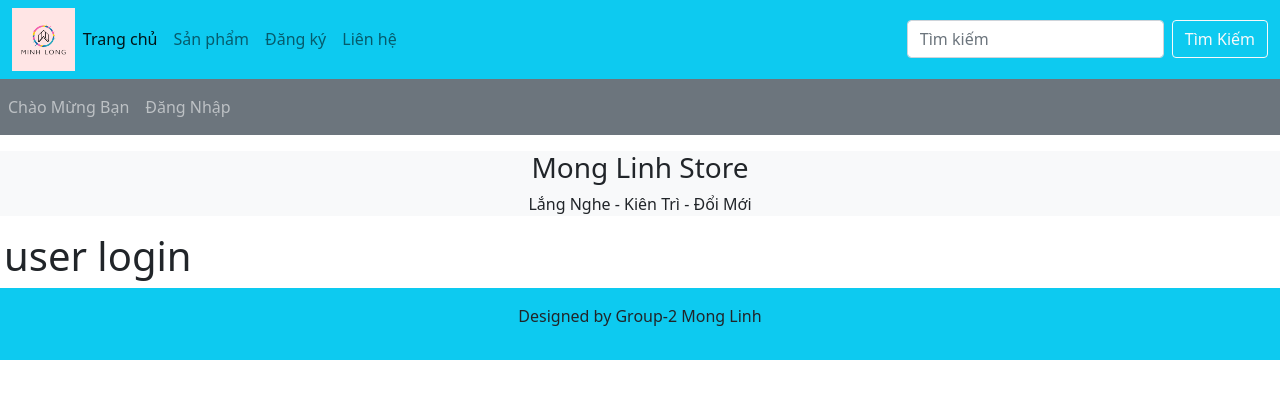
After one commit to iamnubie/ecommerce-web, a PHP site: page /checkout.php in a window 1280 px wide. The commit adds this page. Shown: the top 399 px of the page. Run offline with PHP 8.4, Linux system fonts and the light colour scheme.

Commit message:
hoan thien tinh nang thanh toan

```diff
--- /dev/null
+++ b/checkout.php
@@ -0,0 +1,110 @@
+<!-- connect file -->
+<?php
+include('includes/connect.php');
+?>
+
+<!DOCTYPE html>
+<html lang="en">
+<head>
+    <meta charset="UTF-8">
+    <meta name="viewport" content="width=device-width, initial-scale=1.0">
+    <title>Trang Thanh Toán.</title>
+    <!-- boostrap CSS link -->
+    <link href="https://cdn.jsdelivr.net/npm/bootstrap@5.1.3/dist/css/bootstrap.min.css"
+    rel="stylesheet"
+    integrity="sha384-1BmE4kWBq78iYhFldvKuhfTAU6auU8tT94WrHftjDbrCEXSU1oBoqyl2QvZ6jIW3"
+    crossorigin="anonymous">
+     <!-- font awesome link -->
+     <link rel="stylesheet"
+     href="https://cdnjs.cloudflare.com/ajax/libs/font-awesome/6.5.2/css/all.min.css"
+     integrity="sha512-SnH5WK+bZxgPHs44uWIX+LLJAJ9/2PkPKZ5QiAj6Ta86w+fsb2TkcmfRyVX3pBnMFcV7oQPJkl9QevSCWr3W6A=="
+     crossorigin="anonymous" referrerpolicy="no-referrer" />
+
+     <!-- css file -->
+      <link rel="stylesheet" href="style.css">
+</head>
+<body>
+    <!-- navbar -->
+     <div class="container-fluid p-0">
+        <!-- first child -->
+        <nav class="navbar navbar-expand-lg navbar-light bg-info">
+  <div class="container-fluid">
+    <img src="./images/logo.png" alt="" class="logo">
+    <button class="navbar-toggler" type="button" data-bs-toggle="collapse" data-bs-target="#navbarSupportedContent" aria-controls="navbarSupportedContent" aria-expanded="false" aria-label="Toggle navigation">
+      <span class="navbar-toggler-icon"></span>
+    </button>
+    <div class="collapse navbar-collapse" id="navbarSupportedContent">
+      <ul class="navbar-nav me-auto mb-2 mb-lg-0">
+        <li class="nav-item">
+          <a class="nav-link active" aria-current="page" href="index.php">Trang chủ</a>
+        </li>
+        <li class="nav-item">
+          <a class="nav-link" href="display_all.php">Sản phẩm</a>
+        </li>
+        <li class="nav-item">
+          <a class="nav-link" href="#">Đăng ký</a>
+        </li>
+        <li class="nav-item">
+          <a class="nav-link" href="#">Liên hệ</a>
+        </li>
+      </ul>
+      <form class="d-flex" action="search_product.php" method="get">
+        <input class="form-control me-2" type="search" placeholder="Tìm kiếm"
+        aria-label="Search" name="search_data">
+        <input type="submit" value="Tìm Kiếm" class="btn btn-outline-light"
+        name="search_data_product">
+      </form>
+    </div>
+  </div>
+</nav>
+
+<!-- second child -->
+<nav class="navbar navbar-expand-lg navbar-dark bg-secondary">
+<ul class="navbar-nav me-auto">
+<li class="nav-item">
+          <a class="nav-link" href="#">Chào Mừng Bạn</a>
+        </li>
+        <li class="nav-item">
+          <a class="nav-link" href="#">Đăng Nhập</a>
+        </li>
+</ul>
+</nav>
+
+<!-- third chile -->
+<div class="bg-light my-3">
+    <h3 class="text-center">Mong Linh Store</h3>
+    <p class="text-center">Lắng Nghe - Kiên Trì - Đổi Mới</p>
+</div>
+
+<!-- fourth child -->
+ <div class="row px-1">
+    <div class="col-md-12">
+        <!-- products -->
+        <div class="row">
+            <?php
+            if(!isset($_SESSION['username'])){
+                include('users_area/user_login.php');
+            }else{
+                include('payment.php');
+            }
+
+            ?>
+<!-- row end -->
+        </div>
+<!-- col end -->
+    </div>
+
+</div>
+
+
+<!-- last child -->
+<!-- include footer -->
+ <?php include("./includes/footer.php") ?>
+     </div>
+
+<!-- boostrap js link -->
+<script src="https://cdn.jsdelivr.net/npm/bootstrap@5.1.3/dist/js/bootstrap.bundle.min.js"
+integrity="sha384-ka7Sk0Gln4gmtz2MlQnikT1wXgYsOg+OMhuP+IlRH9sENBO0LRn5q+8nbTov4+1p"
+crossorigin="anonymous"></script>
+</body>
+</html>
--- /dev/null
+++ b/users_area/user_login.php
@@ -0,0 +1,11 @@
+<!DOCTYPE html>
+<html lang="en">
+<head>
+    <meta charset="UTF-8">
+    <meta name="viewport" content="width=device-width, initial-scale=1.0">
+    <title>Document</title>
+</head>
+<body>
+    <h1>user login</h1>
+</body>
+</html>
```
Also changed, not shown: cart.php (+85 -27 lines), payment.php (added, +11 -0 lines).
